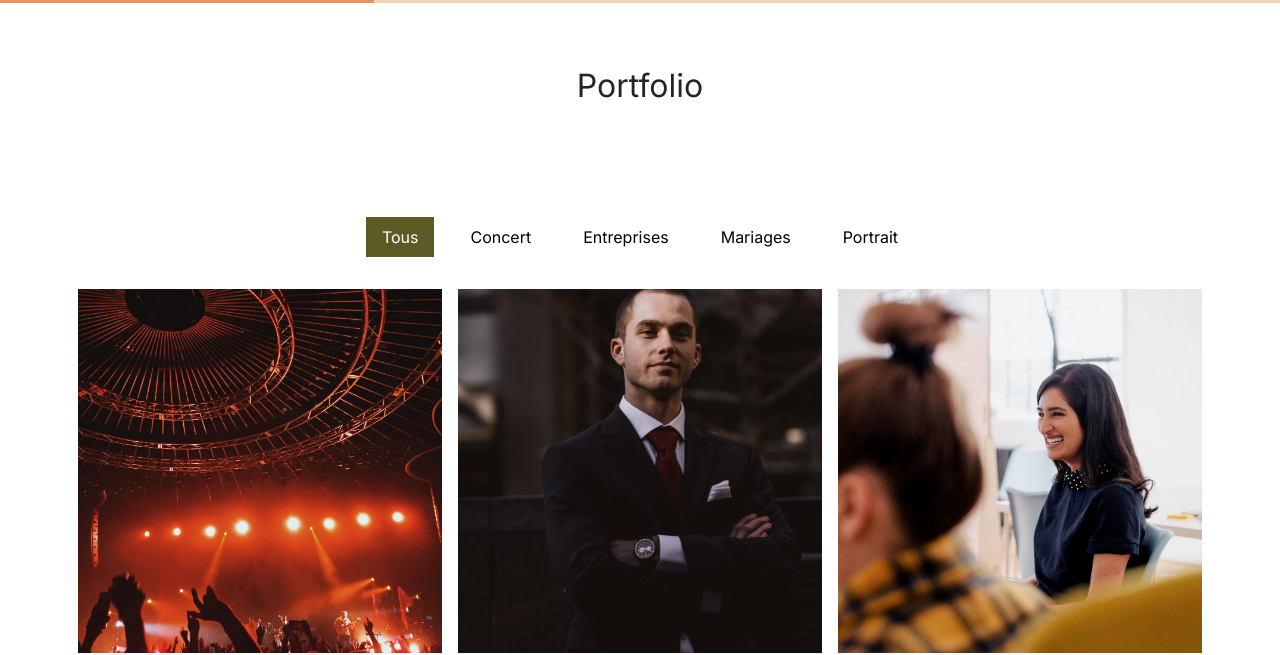
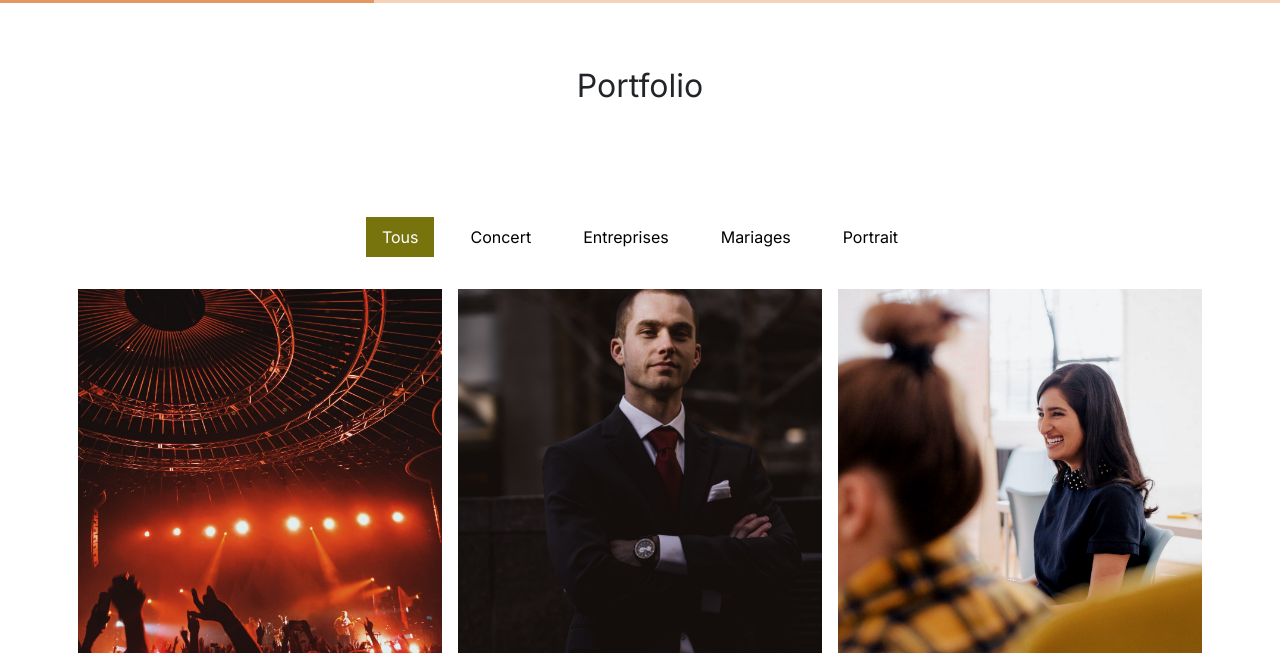
Before and after one commit to StevenSass/Nina-Carducci, a plain HTML site: page index.html in a window 1280 px wide. Shown: the part 1755-2410 px from the top of the page. Drawn offline with nearby package versions, Linux system fonts and the light colour scheme.

Commit message:
Correction Contrast Ratio

```diff
--- a/assets/style.css
+++ b/assets/style.css
@@ -102,7 +102,7 @@ body {
 }
 .nav-pills .nav-link.active, .nav-pills .show > .nav-link {
 	color: #FFFFFF;
-	background-color: #5E5A26;
+	background-color: #77740D;
 	border-radius:0 ;
 }
 .nav-pills .nav-link {
```
